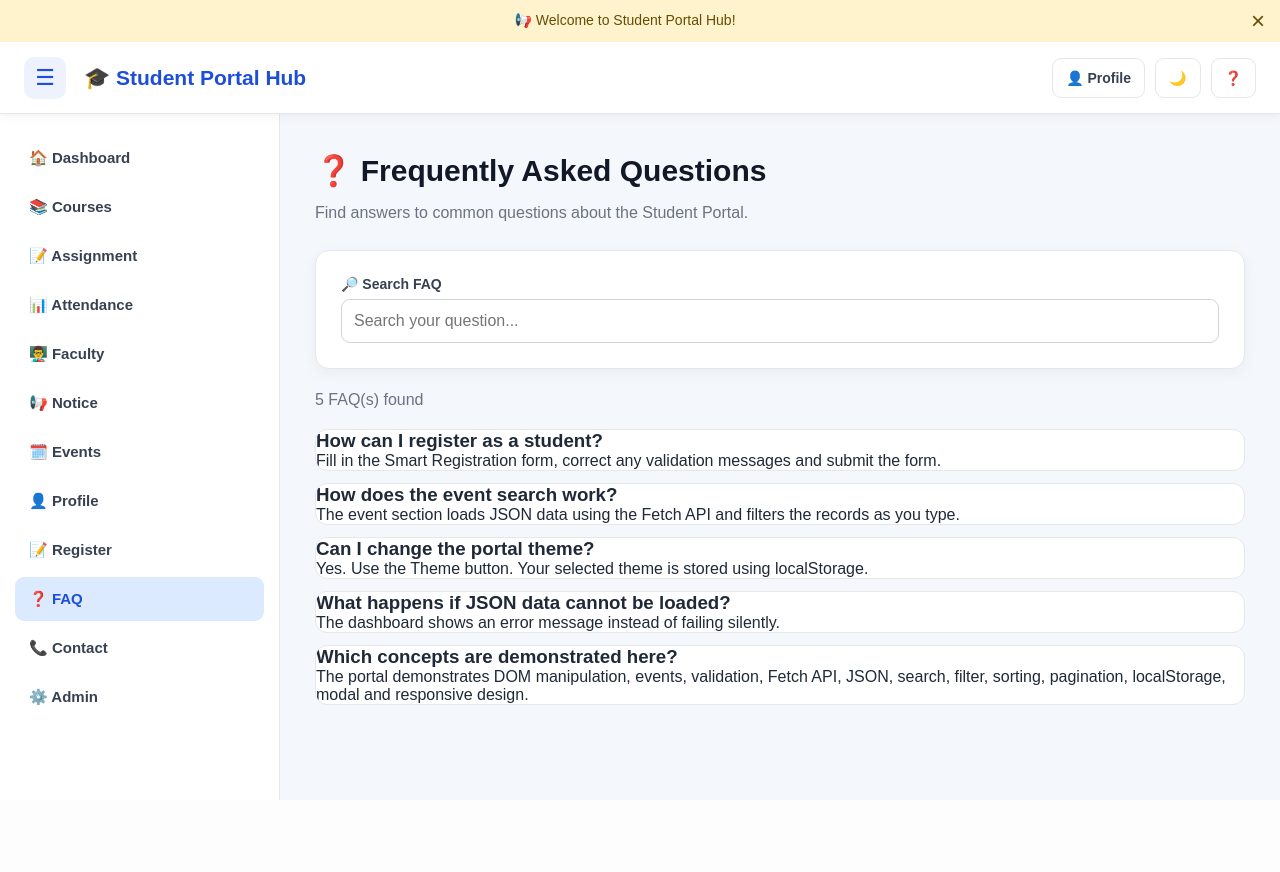
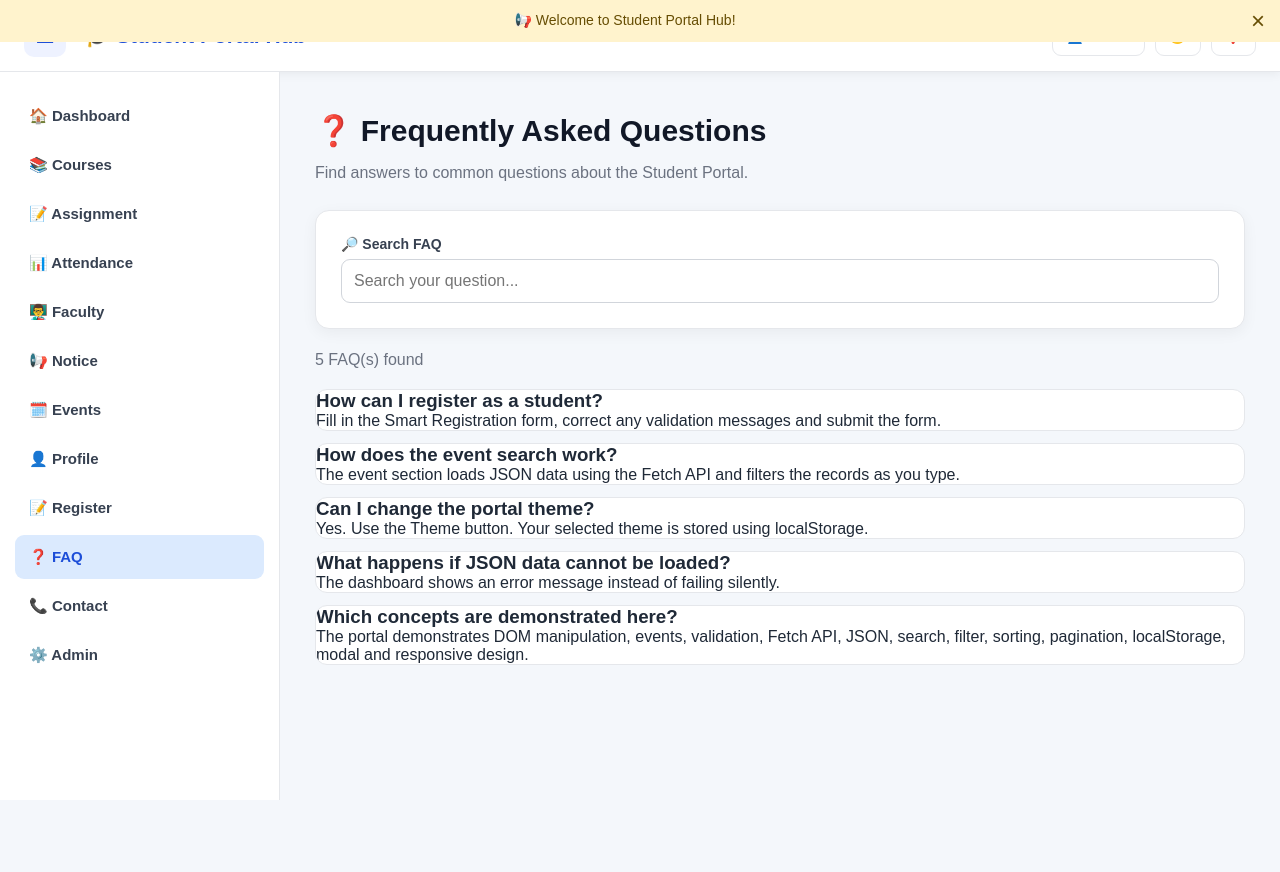
Before and after one commit to parthkp126/studenthubportel, a PHP site: page /faq.html in a window 1280 px wide. Before the commit the page ends 800 px from the top, so only its background shows below. Run offline with PHP 8.4, Linux system fonts and the light colour scheme.

Commit message:
Update style.css

```diff
--- a/css/style.css
+++ b/css/style.css
@@ -1331,28 +1331,18 @@ body.dark .notification-banner {
     }
 }
 
-/* Fix notice bar and header overlap */
-.notification-banner {
-    position: fixed !important;
-    top: 0 !important;
-    left: 0 !important;
-    right: 0 !important;
-    z-index: 5000 !important;
-}
-
 .topbar {
-    position: fixed !important;
-    top: 42px !important;
-    z-index: 4000 !important;
+    position: static !important;
+    top: auto !important;
 }
 
 .sidebar {
-    top: 114px !important;
-    height: calc(100vh - 114px) !important;
+    top: 72px !important;
+    height: calc(100vh - 72px) !important;
 }
 
+.dashboard,
 .main-content,
-.page-content,
-.dashboard {
-    padding-top: 147px !important;
+.page-content {
+    padding-top: 35px !important;
 }
```
